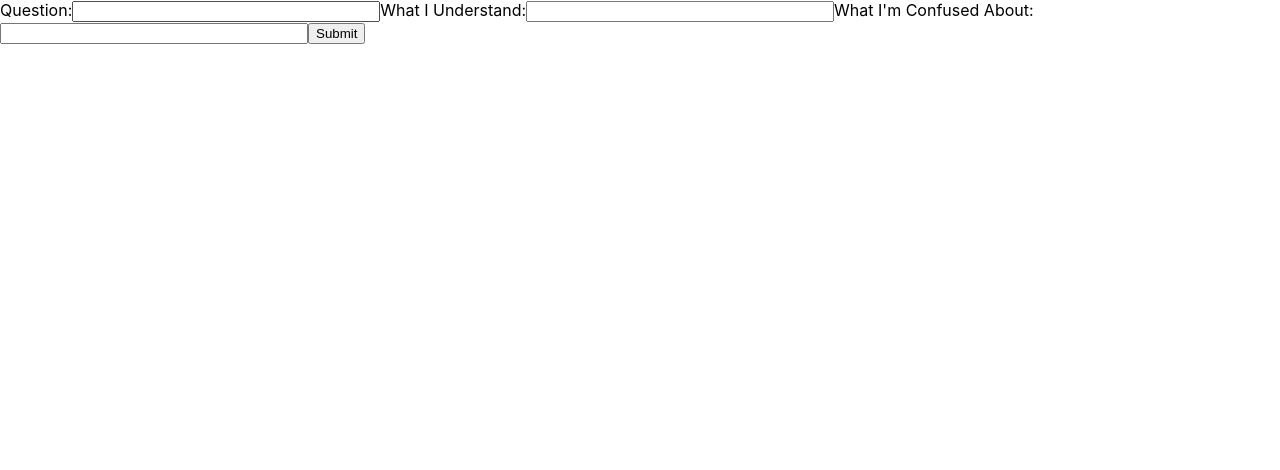
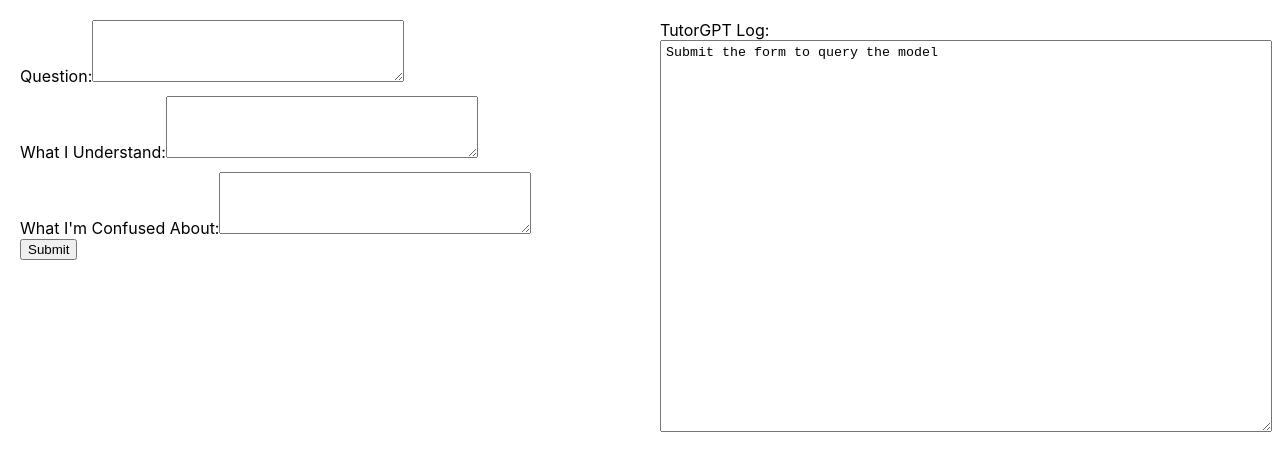
Before and after one commit to shirleymango/cs279-project, a React (Create React App) app in the folder tutorgpt-app/: page / in a window 1280 px wide. Shown: the top 470 px of the page. Built offline with nearby package versions, Linux system fonts and the light colour scheme.

Commit message:
improved formatting, added log

```diff
--- a/tutorgpt-app/src/App.js
+++ b/tutorgpt-app/src/App.js
@@ -18,40 +18,64 @@ function App() {
   };
 
   return (
-    <div className="App">
+    <div className="App" style={{ display: 'flex', height: '100vh', justifyContent: 'space-between' }}>
+      {/* Left side (form for user) */}
+      <div style={{ width: '50%', padding: '20px' }}>
         <form onSubmit={handleSubmit}>
-        <label>
+          <div style={{ marginBottom: '10px' }}>
+            <label htmlFor="question">
               Question:
-          <input
+              <textarea
                 type="text"
+                id="question"
                 value={question}
                 onChange={(e) => setField1(e.target.value)}
-            style={{ width:"300px" }}
+                style={{ width: "50%", padding: "5px", height: "50px"}}
               />
             </label>
+          </div>
 
-        <label>
+          <div style={{ marginBottom: '10px' }}>
+            <label htmlFor="understanding">
               What I Understand:
-          <input
+              <textarea
                 type="text"
+                id="understanding"
                 value={userUnderstanding}
                 onChange={(e) => setField2(e.target.value)}
-            style={{ width:"300px" }}
+                style={{ width: "50%", padding: "5px", height: "50px"}}
               />
             </label>
+          </div>
 
-        <label>
+          <div>
+            <label htmlFor="confusion">
               What I'm Confused About:
-          <input
+              <textarea
                 type="text"
+                id="confusion"
                 value={userConfusion}
                 onChange={(e) => setField3(e.target.value)}
-            style={{ width:"300px" }}
+                style={{ width: "50%", padding: "5px", height: "50px"}}
               />
             </label>
+          </div>
 
           <button type="submit">Submit</button>
         </form>
+      </div>
+      {/* Right side (model output) */}
+      <div style={{ width: '50%', padding: '20px' }}>
+        <label htmlFor="model-log">TutorGPT Log:</label>
+        <textarea
+          type="text"
+          id="modelLog"
+          value={"Submit the form to query the model"}  // Add state or value as needed
+          readOnly
+          onChange={(e) => {}}
+          style={{ width: '100%', padding: '5px', height: '50%', verticalAlign: 'top', lineHeight: '1'}}
+        />
+      </div>
     </div>
   );
 }
```
Lines whose indentation alone changed are shown as unchanged.
